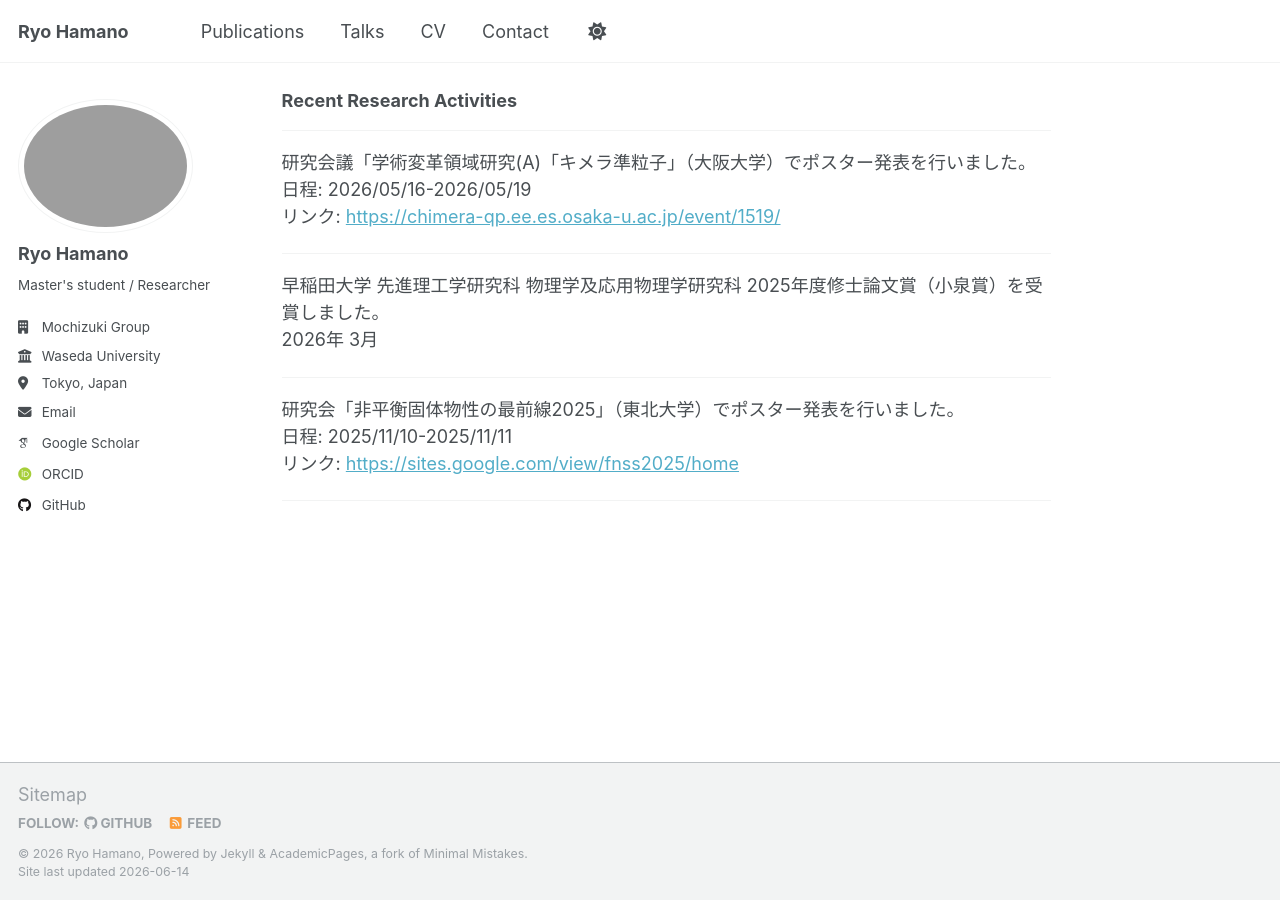
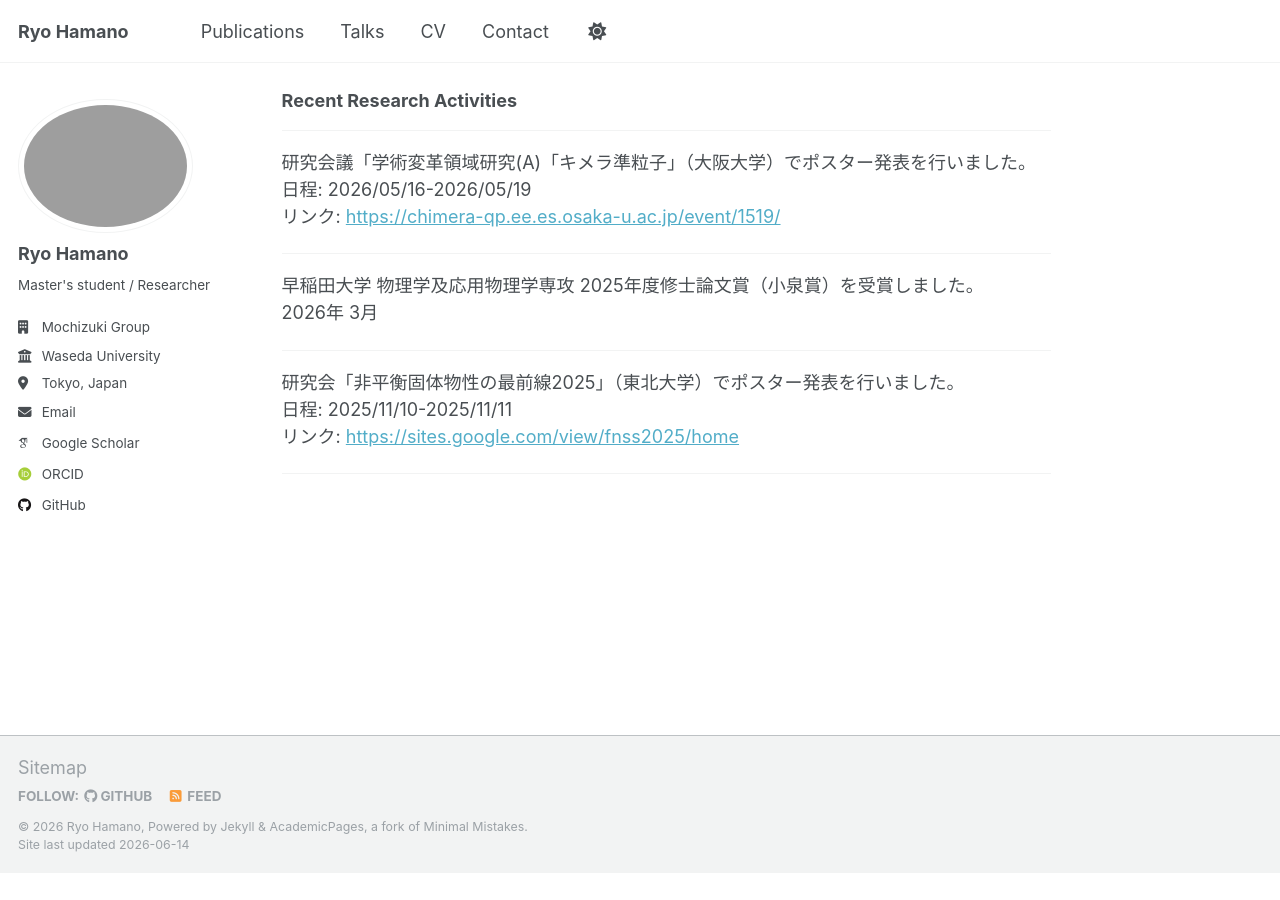
Before and after one commit to ryohamano/ryohamano.github.io, a Jekyll site: the page built from _pages/about.md, in a window 1280 px wide and 900 px high, scrolled down 529 px. Built offline with Jekyll 4.4.1, drawn with Linux system fonts in a browser that asks for light colours; some web fonts are replaced; after the commit the page ends 1402 px from its top, so only the background shows below that.

Commit message:
Update award description in about.md

```diff
--- a/_pages/about.md
+++ b/_pages/about.md
@@ -35,7 +35,7 @@ redirect_from:
 
 
 ------
-早稲田大学 先進理工学研究科 物理学及応用物理学研究科 2025年度修士論文賞（小泉賞）を受賞しました。
+早稲田大学 物理学及応用物理学専攻 2025年度修士論文賞（小泉賞）を受賞しました。
 2026年 3月
 
 ------
```
